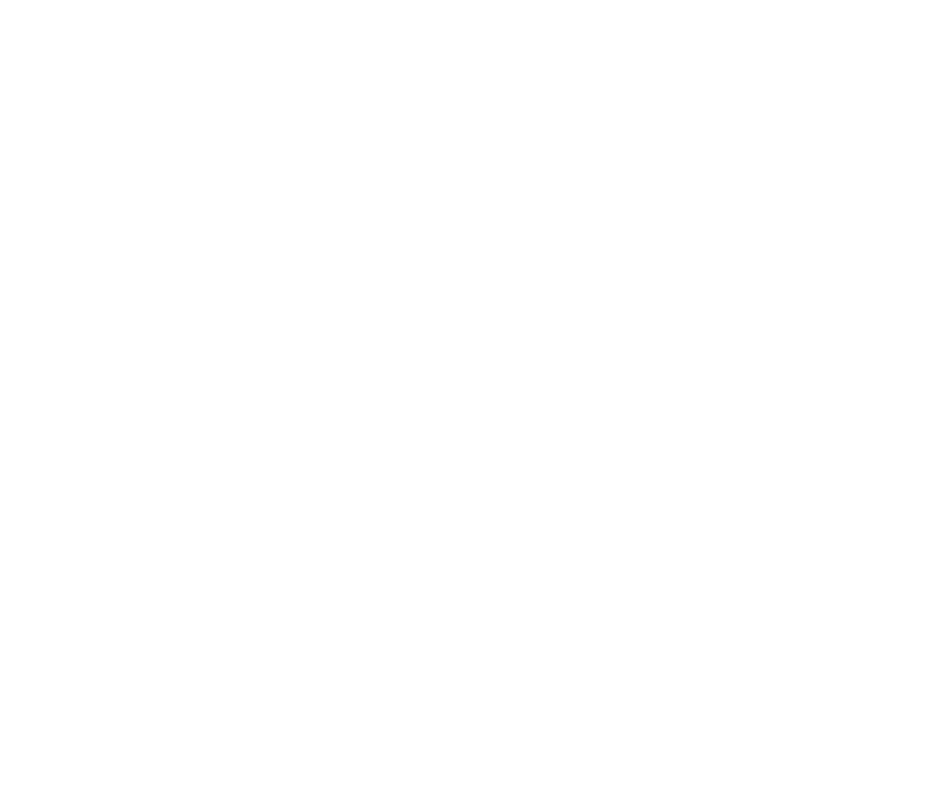
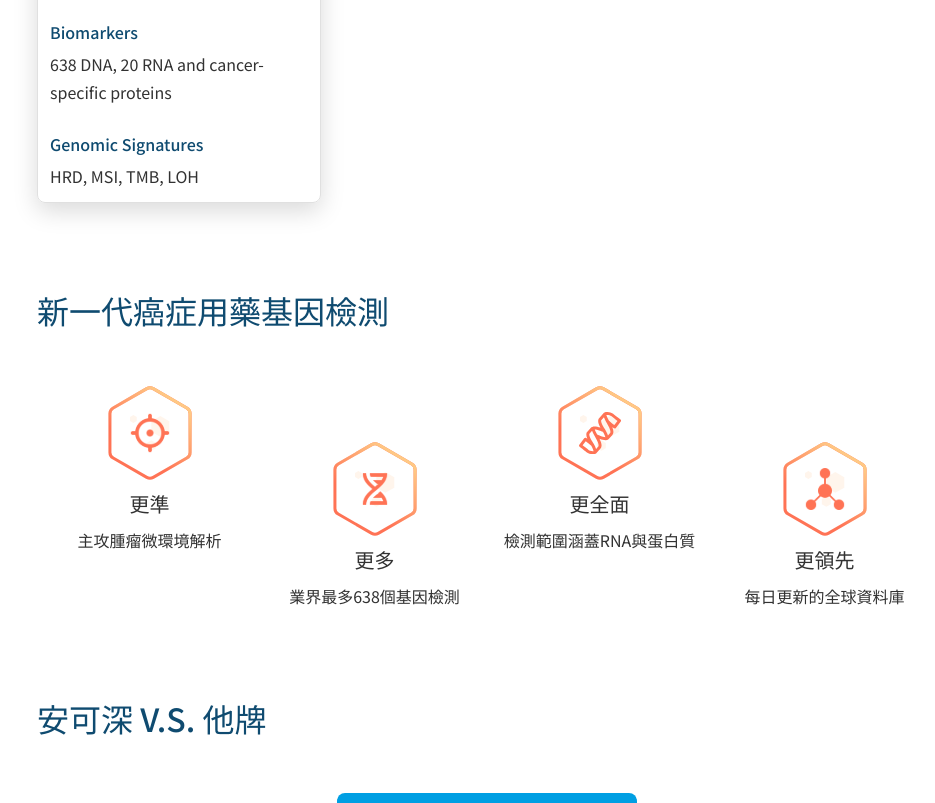
Before and after one commit to nancyliao0612/wanghann-project, a React (Create React App) app in the folder client/: page / in a window 1280 px wide. Shown: the part 980-1783 px from the top of the page, without its empty margins (153-1088 px from the left). Before the commit the page ends 800 px from the top, so only its background shows below. Built offline with nearby package versions, Linux system fonts and the light colour scheme.

Commit message:
feat: add App component

```diff
--- a/client/src/App.js
+++ b/client/src/App.js
@@ -1,7 +1,19 @@
 import "./App.css";
+import Competitor from "./components/competitors/Competitor";
+import GeneticTest from "./components/geneticTest/GeneticTest";
+import ProductFeat from "./components/productFeat/ProductFeat";
+import ProductIntro from "./components/productIntro/ProductIntro";
 
 function App() {
-  return <div className="App">Wang Hann</div>;
+  return (
+    <div className="App">
+      Wang Hann
+      <ProductIntro />
+      <GeneticTest />
+      <Competitor />
+      <ProductFeat />
+    </div>
+  );
 }
 
 export default App;
```
